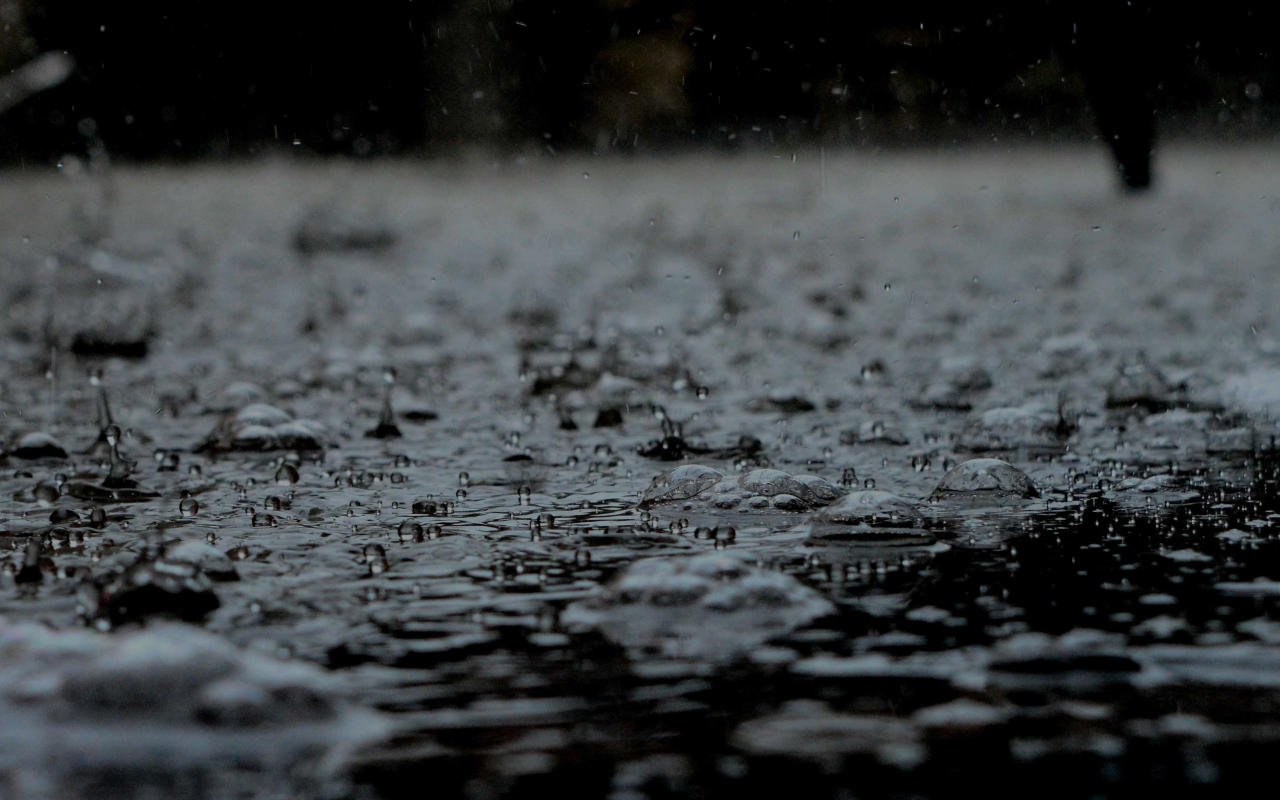
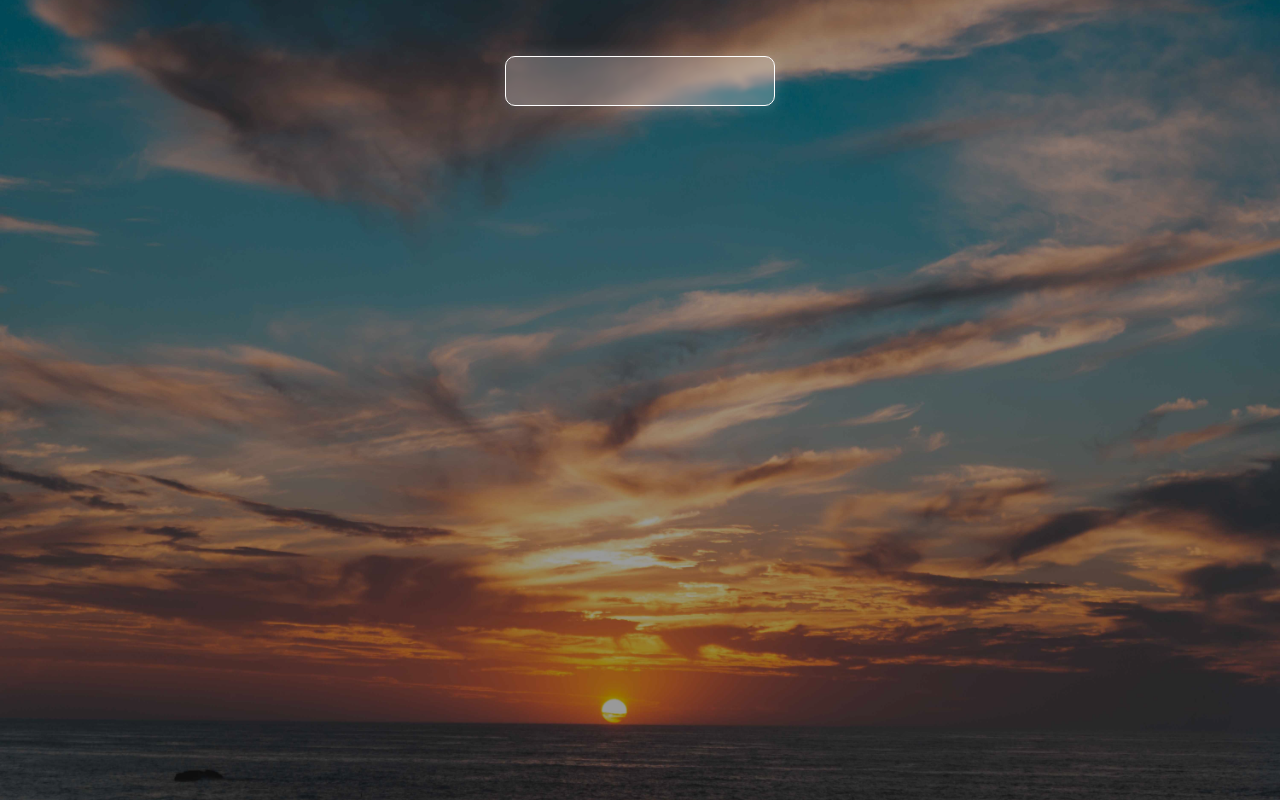
Before and after one commit to sunilk4u/Weather-App, a React (Create React App) app: page / in a window 1280 px wide. Built offline with nearby package versions, Linux system fonts and the light colour scheme.

Commit message:
Add Search Input Box

```diff
--- a/src/App.js
+++ b/src/App.js
@@ -1,7 +1,10 @@
+import SeachForm from "./components/SeachForm";
+
 function App() {
   return (
     <>
       <div className="overlay"></div>
+      <SeachForm />
     </>
   );
 }
--- /dev/null
+++ b/src/components/SeachForm.jsx
@@ -0,0 +1,11 @@
+function SeachForm() {
+  return (
+    <div className="search-form">
+      <form>
+        <input type="text" name="search" id="search" />
+      </form>
+    </div>
+  );
+}
+
+export default SeachForm;
--- a/src/index.css
+++ b/src/index.css
@@ -7,13 +7,42 @@
 body {
   min-height: 100vh;
   min-width: 100vw;
-  background: url("./assets/images/rain.jpg");
+  background: url("./assets/images/few-clouds.jpg");
   background-position: center;
   background-size: cover;
 }
 
+#root {
+    display: flex;
+    flex-direction: column;
+    align-items: center;
+}
+
 .overlay {
+  position: absolute;
+  top: 0;
+  left: 0;
+  z-index: -1;
   background-color: rgba(0, 0, 0, 0.4);
   height: 100vh;
   width: 100vw;
 }
+
+.search-form {
+    margin: 3.5rem auto;
+}
+
+#search {
+    height: 50px;
+    width: 270px;
+    font-size: 1.5rem;
+    border-radius: 10px;
+    color: #fff;
+    padding: 15px;
+    background-color: rgba(255, 255, 255, 0.25);
+    -webkit-backdrop-filter: blur(2px);
+    backdrop-filter: blur(2px);
+    box-shadow: 0 0 15px 2px rgba(255, 255, 255, 0.15);
+    border: 1px solid #fff;
+    outline: none !important;
+}
```
